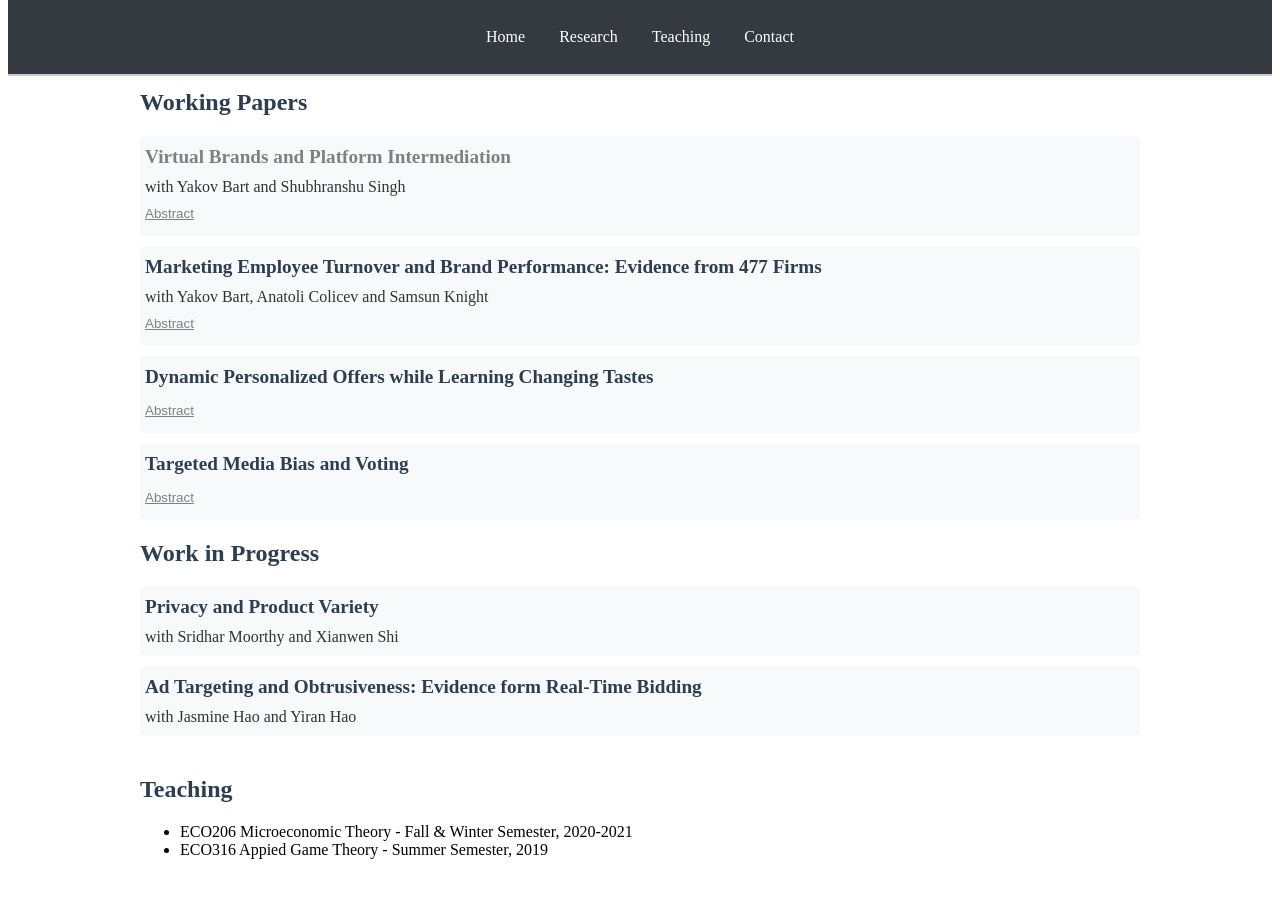
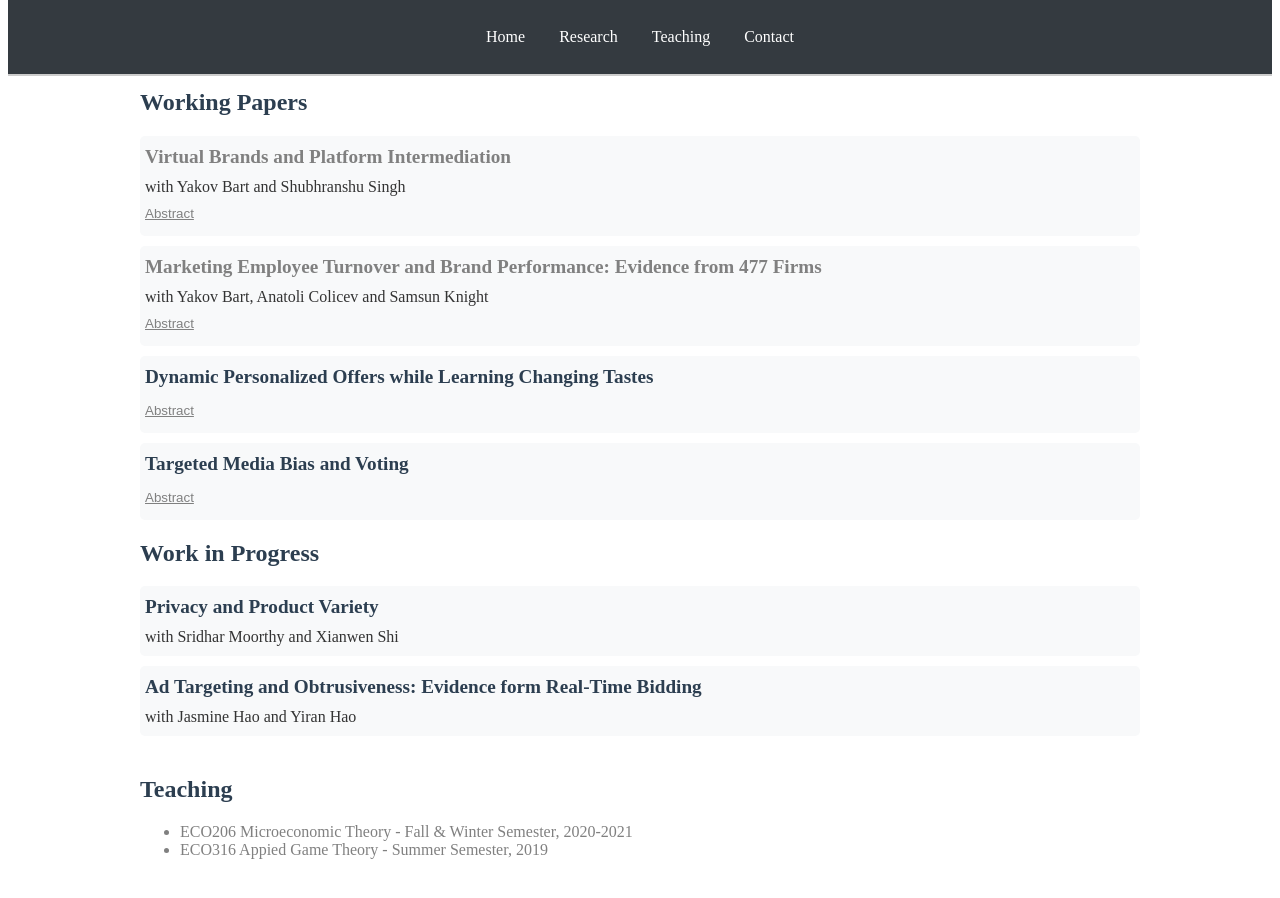
Before and after one commit to rzhz/rzz, a Jekyll site: the page built from index.html, in a window 1280 px wide and 900 px high, scrolled down 773 px. Built offline with Jekyll 4.4.1, drawn with Linux system fonts in a browser that asks for light colours.

Commit message:
Update research.html

```diff
--- a/_includes/research.html
+++ b/_includes/research.html
@@ -80,7 +80,7 @@
 <div class="publication">
     <div class="title-container">
         <h3 class="paper-title">
-            <!--<a href="" target="_blank" class="paper-link">-->
+            <a href="papers/Marketing_employee_turnover_brand.pdf" target="_blank" class="paper-link">
                 Marketing Employee Turnover and Brand Performance: Evidence from 477 Firms
             <!--</a>-->
         </h3>
```
